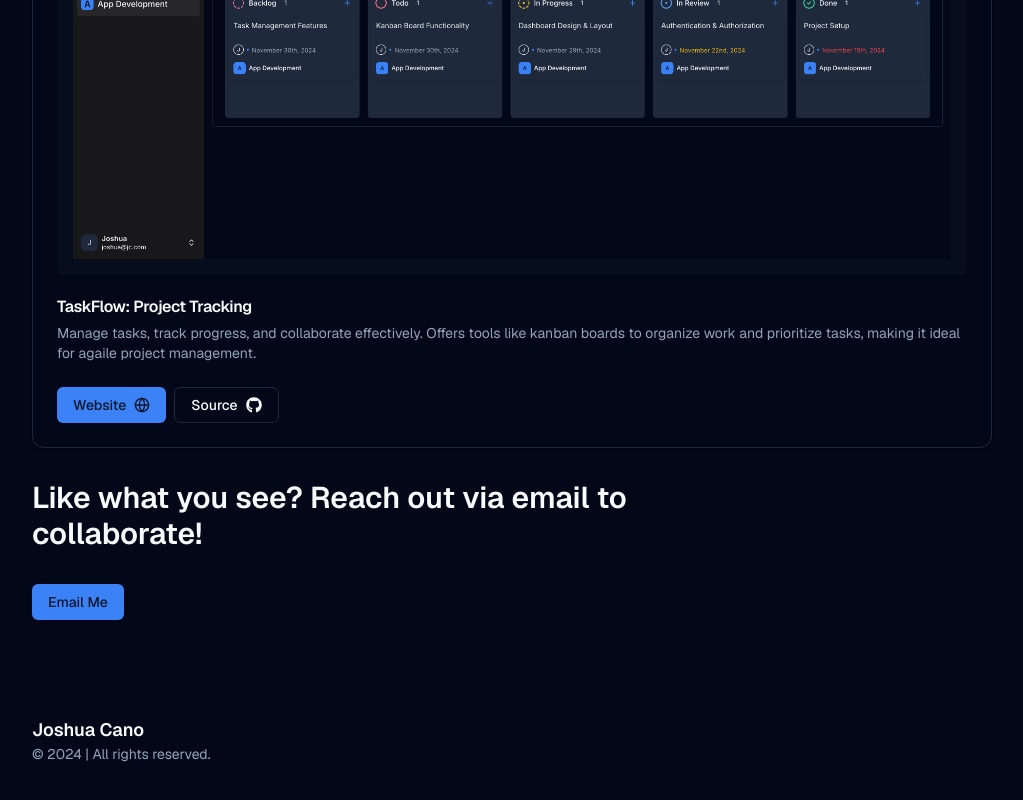
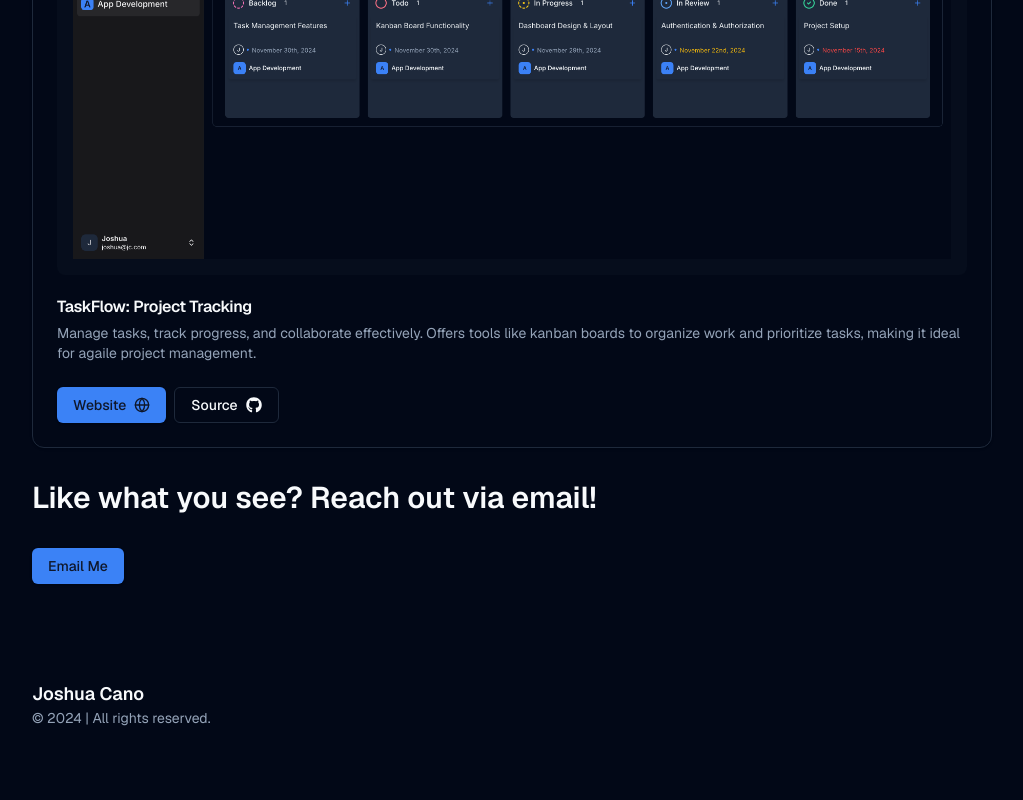
Before and after one commit to joshua-cano/joshuacano, a Next.js app: page / in a window 1280 px wide. Shown: the part 1353-2153 px from the top of the page, without its empty margins (128-1151 px from the left). Built offline with nearby package versions, Linux system fonts and the light colour scheme.

Commit message:
Update Contact component

```diff
--- a/src/components/contact.tsx
+++ b/src/components/contact.tsx
@@ -4,7 +4,7 @@ export const Contact = () => {
   return (
     <div className="mx-auto max-w-screen-lg space-y-8 px-8 py-8">
       <h2 className="max-w-2xl text-3xl font-semibold">
-        Like what you see? Reach out via email to collaborate!
+        Like what you see? Reach out via email!
       </h2>
       <Button asChild>
         <a href="mailto:joshua@joshuacano.com">Email Me</a>
```
